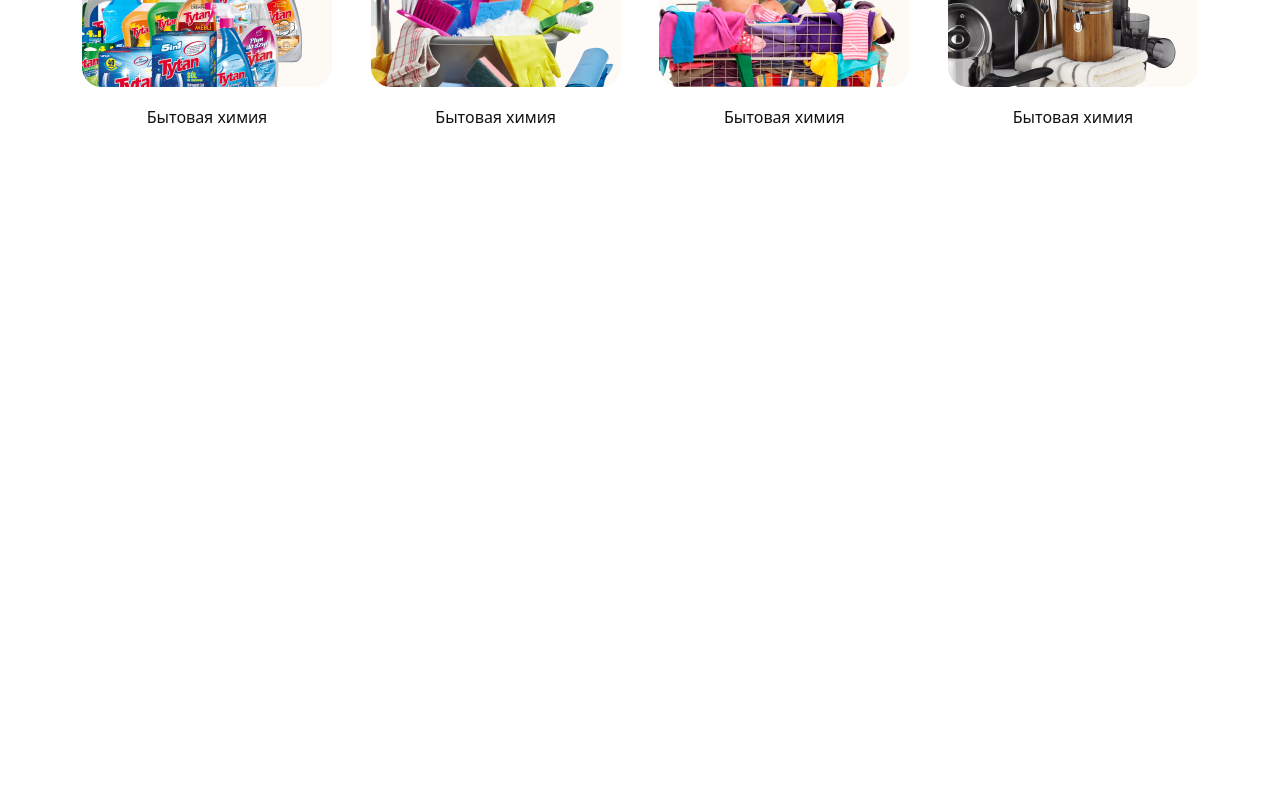
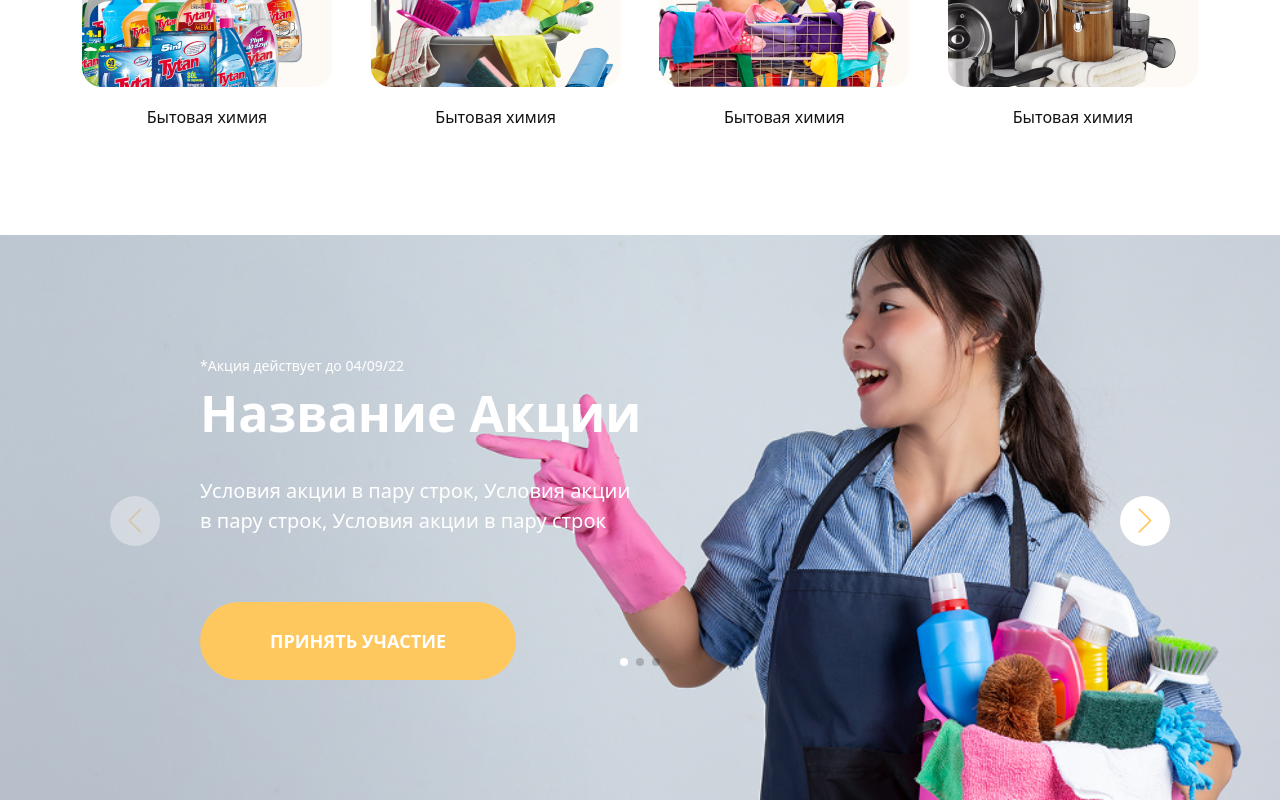
Before and after one commit to SQurbon/Sultan, a React (Vite) app: page / in a window 1280 px wide. Shown: the part 2524-3324 px from the top of the page. Before the commit the page ends 2659 px from the top, so only its background shows below. Built offline with nearby package versions, Linux system fonts and the light colour scheme; grey boxes are pictures that could not be loaded.

Commit message:
main sahifa swiper carouselli components bitdi

```diff
--- a/src/main.jsx
+++ b/src/main.jsx
@@ -4,6 +4,7 @@ import './index.css'
 import App from './App.jsx'
 import { BrowserRouter } from 'react-router-dom'
 import 'bootstrap/dist/css/bootstrap.min.css';
+import 'swiper/css';
 
 createRoot(document.getElementById('root')).render(
   <BrowserRouter>
--- /dev/null
+++ b/src/pages/Main/Aksya/Aksya.css
@@ -0,0 +1,61 @@
+.swipersection{
+    width: 100%;
+    background: url('../../../assets/images/www.png') no-repeat center / cover;
+    padding: 120px 100px;
+    margin-top: 100px;
+}
+.swipersection h4{
+    font-weight: 500;
+    font-size: 14px;
+    line-height: 150%;
+    color: white;
+    margin-bottom: 0px;
+    padding-left: 100px;
+}
+.swipersection h1{
+    font-weight: 800;
+    font-size: 50px;
+    line-height: 110%;
+    color: white;
+    margin-bottom: 0px;
+    padding-top: 10px;
+    padding-left: 100px;
+}
+.swipersection p{
+    font-weight: 400;
+    font-size: 20px;
+    line-height: 150%;
+    color: white;
+    padding-top: 35px;
+    padding-left: 100px;
+    color: white;
+}
+.swipersection button{
+    padding: 30px 70px;
+    margin-left: 100px;
+    font-weight: 700;
+    line-height: 100%;
+    font-size: 18px;
+    background-color: #FFC85E;
+    border: none;
+    border-radius: 80px;
+    color: white;
+    margin-top: 50px;
+}
+.swiper-button-next, .swiper-rtl .swiper-button-prev{
+    background-color: #fff;
+    padding: 25px 25px;
+    border-radius: 50%;
+}
+.swiper-button-prev, .swiper-rtl .swiper-button-next{
+    background-color: #fff;
+    padding: 25px 25px;
+    border-radius: 50%;
+}
+.swiper-button-prev:after, .swiper-button-next:after{
+    color: #FFC85E;
+    font-size: 25px;
+}
+.container-start{
+    margin-left: 100px;
+}
--- /dev/null
+++ b/src/pages/Main/Aksya/Aksya.jsx
@@ -0,0 +1,86 @@
+import React, { useRef, useState } from 'react';
+// Import Swiper React components
+import { Swiper, SwiperSlide } from 'swiper/react';
+
+// Import Swiper styles
+import 'swiper/css';
+import 'swiper/css/pagination';
+import 'swiper/css/navigation';
+import './Aksya.css'
+// import required modules
+import { Parallax, Pagination, Navigation } from 'swiper/modules';
+export default function Aksya() {
+  return (
+    <section className='swipersection'>
+      <Swiper
+        style={{
+          '--swiper-navigation-color': '#fff',
+          '--swiper-pagination-color': '#fff',
+        }}
+        speed={600}
+        parallax={true}
+        pagination={{
+          clickable: true,
+        }}
+        navigation={true}
+        modules={[Parallax, Pagination, Navigation]}
+        className="mySwiper"
+      >
+        <div
+          slot="container-start"
+          className="parallax-bg"
+          style={{
+            'background-image':
+              'url(https://swiperjs.com/demos/images/nature-1.jpg)',
+          }}
+          data-swiper-parallax="-23%"
+        ></div>
+        <SwiperSlide>
+          <div className="title" data-swiper-parallax="-300">
+            <h4>*Акция действует до 04/09/22</h4>
+          </div>
+          <div className="subtitle" data-swiper-parallax="-200">
+            <h1>Название Акции</h1>
+          </div>
+          <div className="text" data-swiper-parallax="-100">
+            <p>
+            Условия акции в пару строк, Условия акции <br />
+            в пару строк, Условия акции в пару строк
+            </p>
+          </div>
+          <button>ПРИНЯТЬ УЧАСТИЕ</button>
+        </SwiperSlide>
+        <SwiperSlide>
+        <div className="title" data-swiper-parallax="-300">
+            <h4>*Акция действует до 04/09/22</h4>
+          </div>
+          <div className="subtitle" data-swiper-parallax="-200">
+            <h1>Название Акции</h1>
+          </div>
+          <div className="text" data-swiper-parallax="-100">
+            <p>
+            Условия акции в пару строк, Условия акции <br />
+            в пару строк, Условия акции в пару строк
+            </p>
+          </div>
+          <button>ПРИНЯТЬ УЧАСТИЕ</button>
+        </SwiperSlide>
+        <SwiperSlide>
+        <div className="title" data-swiper-parallax="-300">
+            <h4>*Акция действует до 04/09/22</h4>
+          </div>
+          <div className="subtitle" data-swiper-parallax="-200">
+            <h1>Название Акции</h1>
+          </div>
+          <div className="text" data-swiper-parallax="-100">
+            <p>
+            Условия акции в пару строк, Условия акции <br />
+            в пару строк, Условия акции в пару строк
+            </p>
+          </div>
+          <button>ПРИНЯТЬ УЧАСТИЕ</button>
+        </SwiperSlide>
+      </Swiper>
+    </section>
+  )
+}
--- a/src/routes/HomePageRoutes/Homepage.jsx
+++ b/src/routes/HomePageRoutes/Homepage.jsx
@@ -2,6 +2,7 @@ import React from 'react'
 import Header from '../../pages/Main/Header/Header'
 import Product from '../../pages/Main/PromotionProduct/Product'
 import CategoryProduct from '../../pages/Main/CategoryProduct/CategoryProduct'
+import Aksya from '../../pages/Main/Aksya/Aksya'
 
 export default function HomePage() {
   return (
@@ -9,6 +10,7 @@ export default function HomePage() {
         <Header/>
         <Product/>
         <CategoryProduct/>
+        <Aksya/>
     </div>
   )
 }
```
Also changed, not shown: src/assets/images/www.png (added).
